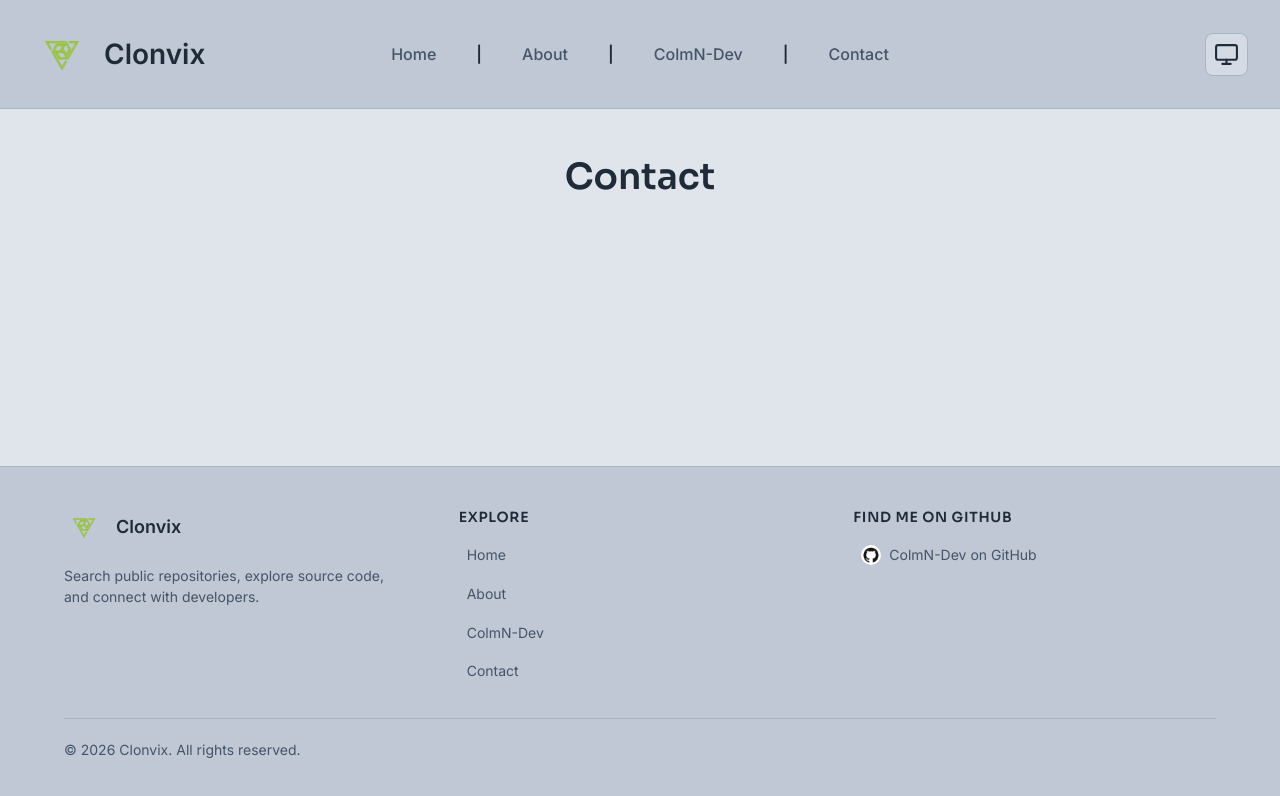
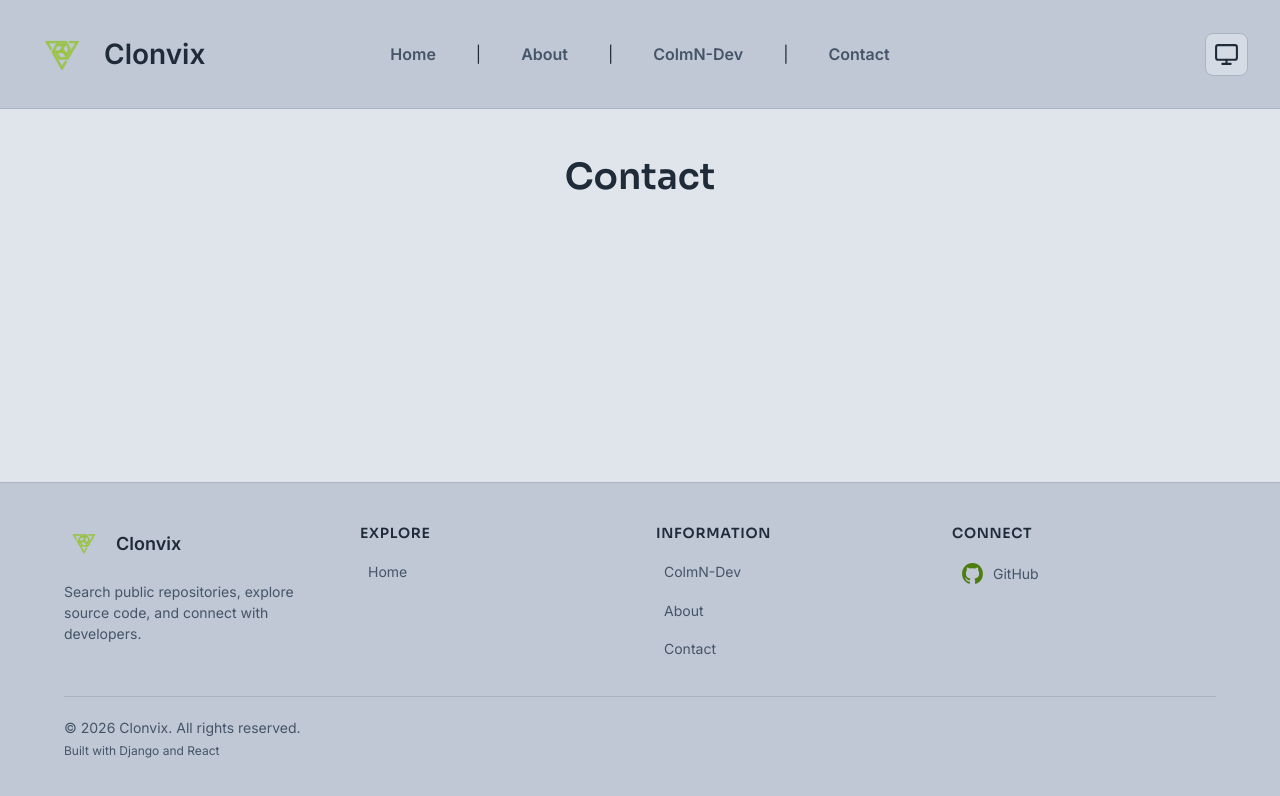
Before and after one commit to ColmN-Dev/Clonvix, a React (Vite) app in the folder src/frontend/: page /contact in a window 1280 px wide. Shown: the top 796 px of the page. Built offline with nearby package versions, Linux system fonts and the light colour scheme.

Commit message:
feat: enhance footer and header components with improved structure and GitHub icon

```diff
--- a/src/frontend/src/components/Footer.tsx
+++ b/src/frontend/src/components/Footer.tsx
@@ -1,6 +1,20 @@
 import { Link } from 'react-router'
 import logo from '../assets/clonvix-logo.png'
-import githubIcon from '../assets/github-icon.png'
+
+
+function GithubIcon({ size = 25 }: { size?: number }) {
+  return (
+    <svg
+      width={size}
+      height={size}
+      viewBox="0 0 24 24"
+      fill="currentColor"
+      aria-hidden="true"
+    >
+      <path d="M12 2C6.48 2 2 6.58 2 12.22c0 4.52 2.87 8.35 6.84 9.7.5.1.68-.22.68-.49v-1.7c-2.78.62-3.37-1.38-3.37-1.38-.46-1.2-1.11-1.52-1.11-1.52-.91-.64.07-.63.07-.63 1.01.08 1.54 1.07 1.54 1.07.9 1.58 2.36 1.12 2.94.86.09-.67.35-1.12.64-1.38-2.22-.26-4.56-1.14-4.56-5.07 0-1.12.39-2.03 1.03-2.75-.1-.26-.45-1.3.1-2.71 0 0 .84-.28 2.75 1.05A9.18 9.18 0 0 1 12 6.93a9.2 9.2 0 0 1 2.5.35c1.9-1.33 2.74-1.05 2.74-1.05.55 1.41.2 2.45.1 2.71.64.72 1.03 1.63 1.03 2.75 0 3.94-2.35 4.8-4.58 5.06.36.32.68.94.68 1.9v2.82c0 .27.18.6.69.49A10.25 10.25 0 0 0 22 12.22C22 6.58 17.52 2 12 2Z" />
+    </svg>
+  )
+}
 
 function Footer() {
   return (
@@ -8,8 +22,8 @@ function Footer() {
       <div className="footer-content">
         <div>
           <Link className="footer-brand" to="/">
-            <img alt="Clonvix logo" src={logo} />
-            <span>Clonvix</span>
+            <img className="footer-logo" alt="Clonvix logo" src={logo} />
+            <span className="footer-title">Clonvix</span>
           </Link>
           <p className="footer-description">
             Search public repositories, explore source code, and connect with developers.
@@ -20,28 +34,35 @@ function Footer() {
           <h2 className="footer-heading">Explore</h2>
           <nav aria-label="Footer navigation" className="footer-links">
             <Link to="/">Home</Link>
+          </nav>
+        </div>
+
+        <div>
+          <h2 className="footer-heading">Information</h2>
+          <nav aria-label="Information navigation" className="footer-links">
+            <Link to="/colmn-dev">ColmN-Dev</Link>
             <Link to="/about">About</Link>
-            <Link to="/colmn-dev">ColmN-Dev</Link>
             <Link to="/contact">Contact</Link>
           </nav>
         </div>
 
         <div>
-          <h2 className="footer-heading">Find me on GitHub</h2>
+          <h2 className="footer-heading">Connect</h2>
           <a
             className="footer-github"
             href="https://github.com/ColmN-Dev"
-            rel="noreferrer"
             target="_blank"
+            rel="noopener noreferrer"
           >
-            <img src={githubIcon} alt="" aria-hidden="true" />
-            <span>ColmN-Dev on GitHub</span>
+            <GithubIcon size={25} />
+            GitHub
           </a>
         </div>
       </div>
 
       <div className="footer-bottom">
         <p>© {new Date().getFullYear()} Clonvix. All rights reserved.</p>
+        <p className="footer-built-with">Built with Django and React</p>
       </div>
     </footer>
   )
--- a/src/frontend/src/components/Header.tsx
+++ b/src/frontend/src/components/Header.tsx
@@ -7,8 +7,8 @@ function Header() {
   return (
     <header className="site-header">
       <Link className="site-brand" to="/">
-        <img alt="Clonvix logo" src={logo} />
-        <span>Clonvix</span>
+        <img className="logo" alt="Clonvix logo" src={logo} />
+        <span className="title">Clonvix</span>
       </Link>
       <Nav />
       <ThemeToggle />
--- a/src/frontend/src/index.css
+++ b/src/frontend/src/index.css
@@ -2,18 +2,17 @@
    Clonvix - Main Stylesheet
    ======================================== */
 
-/* ========== FONTS ========== */
-
+/* Fonts */
 @import url('https://fonts.googleapis.com/css2?family=Inter:wght@400;500;600;700&family=Sora:wght@400;500;600;700&display=swap');
 
-/* ========== TAILWIND CSS ========== */
-
+/* Tailwind CSS */
 @import "tailwindcss";
 
 @custom-variant dark (&:where([data-theme="dark"], [data-theme="dark"] *));
 
-
-/* ========== VARIABLES ========== */
+/* ========================================
+   Theme Variables
+   ======================================== */
 
 :root {
   font-family: "Inter", sans-serif;
@@ -38,10 +37,9 @@
   --accent: #4d7c0f;
   --accent-hover: #3f6212;
   --text-on-accent: #ffffff;
-
 }
 
-/* ========== DARK THEME ========== */
+/* System Dark Theme */
 
 @media (prefers-color-scheme: dark) {
   :root:not([data-theme]) {
@@ -64,7 +62,7 @@
   }
 }
 
-/* ========== MANUAL THEME OVERRIDES ========== */
+/* Manual Dark Theme */
 
 [data-theme="dark"] {
   color-scheme: dark;
@@ -85,12 +83,15 @@
   --text-on-accent: #17210b;
 }
 
+/* Manual Light Theme */
+
 [data-theme="light"] {
   color-scheme: light;
 }
 
-
-/* ========== GLOBAL STYLES ========== */
+/* ========================================
+   Global Styles
+   ======================================== */
 
 * {
   box-sizing: border-box;
@@ -109,8 +110,9 @@ body {
   background: var(--bg-primary);
 }
 
-
-/* ========== TYPOGRAPHY ========== */
+/* ========================================
+   Typography
+   ======================================== */
 
 h1,
 h2,
@@ -126,31 +128,32 @@ p {
   color: var(--text-secondary);
 }
 
-
-/* ========== LINKS ========== */
+/* ========================================
+   Links and Buttons
+   ======================================== */
 
 a {
   color: inherit;
   text-decoration: none;
 }
 
-
-/* ========== BUTTONS ========== */
-
 button {
   font: inherit;
   cursor: pointer;
 }
 
-
-/* ========== ACCESSIBILITY ========== */
+/* ========================================
+   Accessibility
+   ======================================== */
 
 :focus-visible {
   outline: 2px solid var(--accent);
   outline-offset: 3px;
 }
 
-/* ========== HEADER ========== */
+/* ========================================
+   Header
+   ======================================== */
 
 .site-header {
   display: grid;
@@ -162,59 +165,69 @@ button {
   color: var(--text-primary);
 }
 
+/* Brand Link */
+
 .site-brand {
   display: flex;
   align-items: center;
   justify-self: start;
   gap: 0.75rem;
-  transition: color 0.2s ease, text-shadow 0.2s ease;
 }
 
-.site-brand img {
+/* Logo */
+
+.logo {
   width: 60px;
   height: 60px;
 }
 
-.site-brand span {
+/* Site Title */
+
+.title {
   font-size: 1.75rem;
   font-weight: 600;
+  transition: color 0.2s ease, text-shadow 0.2s ease;
 }
 
-.site-brand:hover {
+.title:hover {
   color: var(--accent);
   text-shadow: 0 0 12px var(--accent);
 }
 
-/* ========== NAVIGATION ========== */
+/* ========================================
+   Navigation
+   ======================================== */
 
 .nav-links {
   display: flex;
+  flex: 1;
   align-items: center;
   gap: 2rem;
-  flex: 1;
   font-size: 1rem;
-  font-weight: 600;
 }
 
 .nav-links a {
+  padding: 0.3rem 0.5rem;
+  border-radius: 0.5rem;
   color: var(--text-secondary);
-  font-weight: 500;
-  border-radius: 0.5rem;
-  padding: 0.3rem 0.5rem;
-  transition: color 0.2s ease, background 0.2s ease, border-color 0.2s ease, box-shadow 0.2s ease, transform 0.2s ease, text-shadow 0.2s ease;
+  font-weight: 600;
+  transition: color 0.2s ease, background 0.2s ease,
+    border-color 0.2s ease, box-shadow 0.2s ease,
+    transform 0.2s ease, text-shadow 0.2s ease;
 }
 
 .nav-links a:hover {
+  transform: translateY(-3px);
+  border-color: var(--accent);
+  background: var(--bg-primary);
+  box-shadow: 0 0 12px var(--accent);
   color: var(--accent-hover);
-  font-weight: 600;
-  transform: translateY(-3px);
   text-shadow: 0 0 12px var(--accent);
-  background: var(--bg-primary);
-  border-color: var(--accent);
-  box-shadow: 0 0 12px var(--accent);
 }
 
-/* ========== THEME TOGGLE ========== */
+/* ========================================
+   Theme Toggle
+   ======================================== */
 
 .theme-toggle {
   position: relative;
@@ -230,14 +243,17 @@ button {
   border-radius: 0.5rem;
   background: var(--bg-card);
   color: var(--text-primary);
-  transition: color 0.2s ease, border-color 0.2s ease, box-shadow 0.2s ease;
+  transition: color 0.2s ease, border-color 0.2s ease,
+    box-shadow 0.2s ease;
 }
 
 .theme-toggle > button:hover {
-  color: var(--accent-hover);
   border-color: var(--accent);
   box-shadow: 0 0 12px var(--accent);
+  color: var(--accent-hover);
 }
+
+/* Theme Dropdown */
 
 .theme-menu {
   position: absolute;
@@ -272,7 +288,9 @@ button {
   color: var(--accent-hover);
 }
 
-/* ========== FOOTER ========== */
+/* ========================================
+   Footer
+   ======================================== */
 
 .site-footer {
   padding: 2.5rem 2rem;
@@ -283,41 +301,52 @@ button {
 
 .footer-content {
   display: grid;
-  grid-template-columns: repeat(3, minmax(0, 1fr));
+  grid-template-columns: repeat(4, minmax(0, 1fr));
   gap: 2rem;
   width: 100%;
   max-width: 72rem;
   margin: 0 auto;
 }
 
+/* Footer Brand */
+
 .footer-brand {
   display: inline-flex;
   align-items: center;
   gap: 0.75rem;
   color: var(--text-primary);
-  transition: color 0.2s ease, text-shadow 0.2s ease;
 }
 
-.footer-brand img {
+.footer-logo {
   width: 2.5rem;
   height: 2.5rem;
 }
 
-.footer-brand span {
+.footer-title {
+  color: var(--text-primary);
   font-size: 1.125rem;
   font-weight: 600;
+  transition: color 0.2s ease, text-shadow 0.2s ease;
+}
+
+.footer-title:hover {
+  color: var(--accent);
+  text-shadow: 0 0 12px var(--accent);
 }
 
 .footer-brand:hover {
-  color: var(--accent);
-  text-shadow: 0 0 12px var(--accent);
+  color: var(--text-primary);
 }
+
+/* Footer Description */
 
 .footer-description {
   max-width: 20rem;
   margin-top: 0.75rem;
   font-size: 0.875rem;
 }
+
+/* Footer Headings */
 
 .footer-heading {
   color: var(--text-primary);
@@ -326,6 +355,8 @@ button {
   text-transform: uppercase;
   letter-spacing: 0.05em;
 }
+
+/* Footer Links */
 
 .footer-links {
   display: flex;
@@ -338,15 +369,17 @@ button {
 
 .footer-links a,
 .footer-github {
+  padding: 0.3rem 0.5rem;
   border-radius: 0.5rem;
-  padding: 0.3rem 0.5rem;
-  transition: color 0.2s ease, background 0.2s ease, border-color 0.2s ease, box-shadow 0.2s ease, transform 0.2s ease, text-shadow 0.2s ease;
+  transition: color 0.2s ease, background 0.2s ease,
+    border-color 0.2s ease, box-shadow 0.2s ease,
+    transform 0.2s ease, text-shadow 0.2s ease;
 }
 
 .footer-links a:hover,
 .footer-github:hover {
+  border-color: var(--accent-hover);
   background: var(--bg-primary);
-  border-color: var(--accent-hover);
   box-shadow: 0 0 12px var(--accent);
   color: var(--accent-hover);
   text-shadow: 0 0 12px var(--accent);
@@ -354,9 +387,9 @@ button {
 
 .footer-links a:hover {
   transform: translateY(-2px);
-  background: var(--bg-primary);
-  border-color: var(--accent-hover);
 }
+
+/* GitHub Link */
 
 .footer-github {
   display: inline-flex;
@@ -366,12 +399,13 @@ button {
   font-size: 0.875rem;
 }
 
-.footer-github img {
-  width: 1.25rem;
-  height: 1.25rem;
-  object-fit: contain;
-  border-radius: 1.25rem;
+/* GitHub icon */
+.footer-github svg {
+  color: var(--accent);
+  transition: color 0.2s ease;
 }
+
+/* Footer Bottom */
 
 .footer-bottom {
   width: 100%;
@@ -381,3 +415,9 @@ button {
   border-top: 1px solid var(--border);
   font-size: 0.875rem;
 }
+
+.footer-built-with {
+  margin-top: 0.25rem;
+  color: var(--text-secondary);
+  font-size: 0.75rem;
+}
```
Also changed, not shown: src/frontend/src/components/ThemeToggle.tsx (+26 -4 lines).
